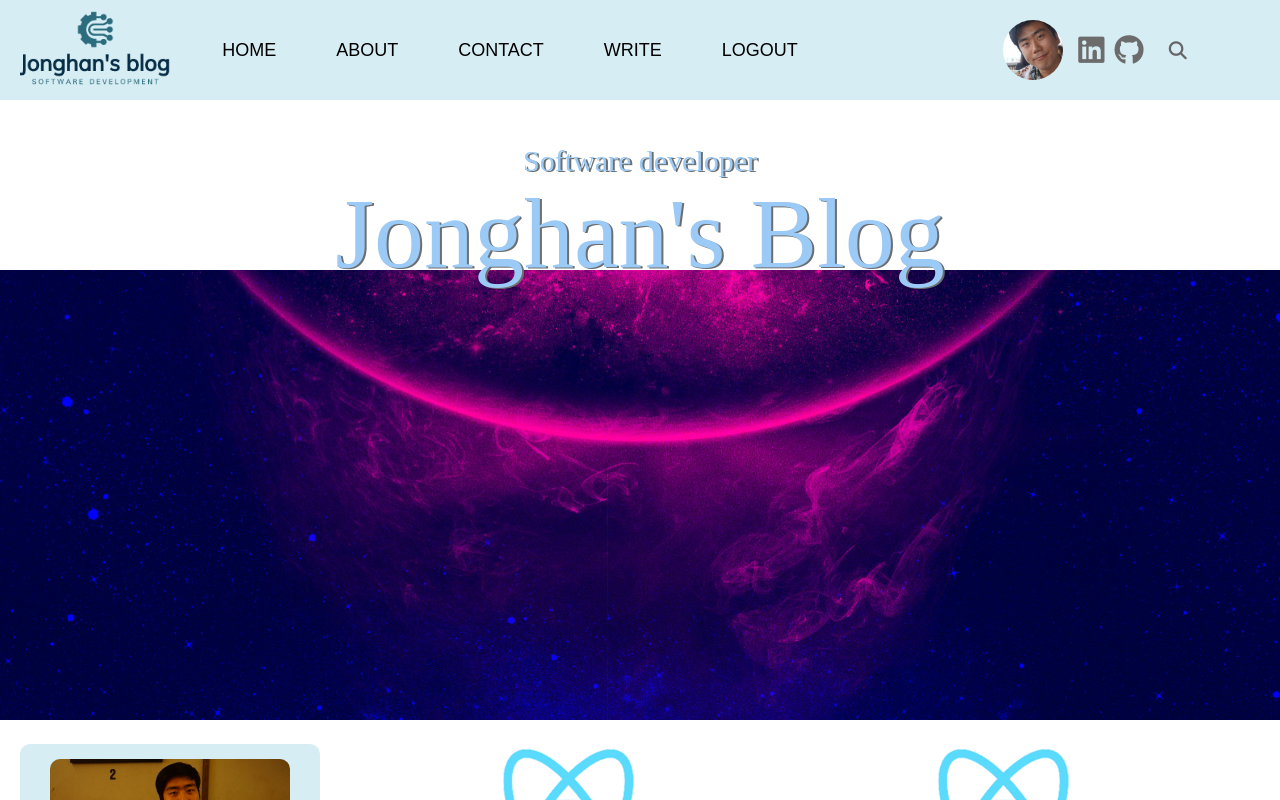
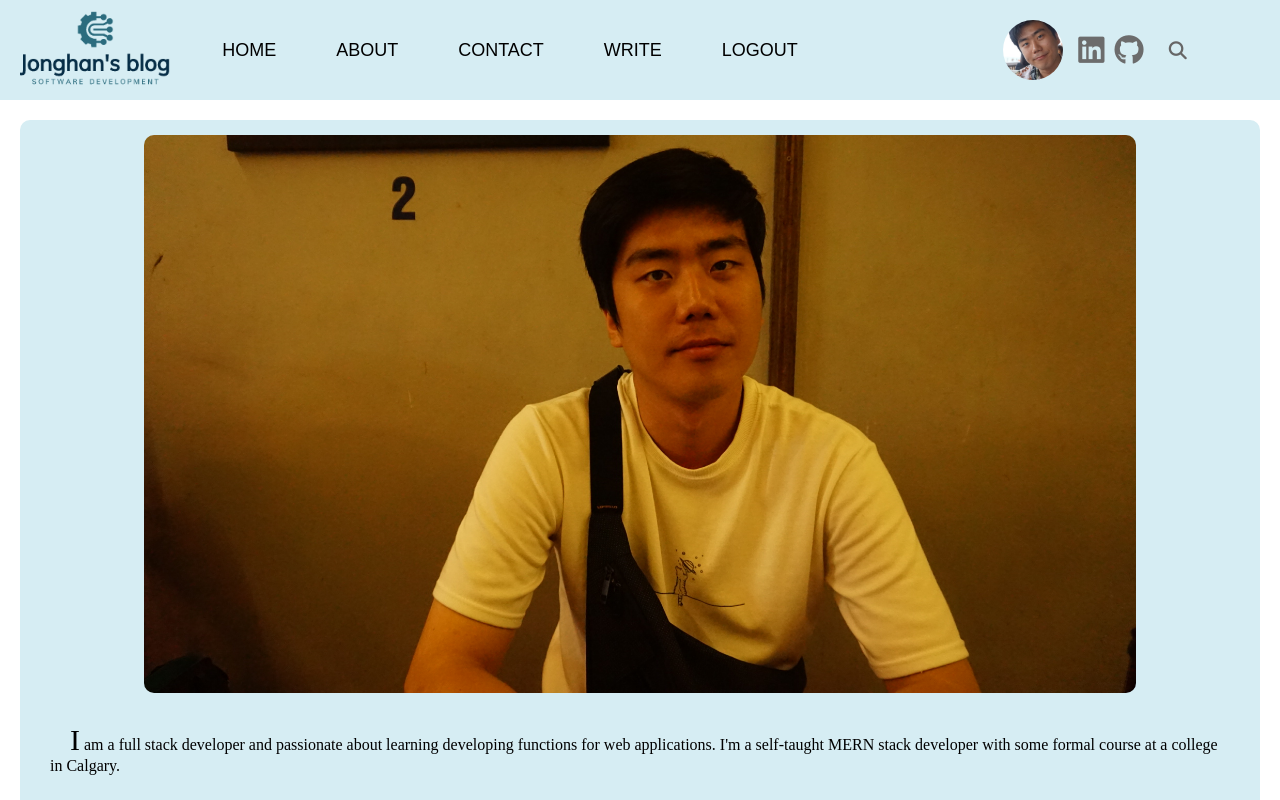
Before and after one commit to Jonghan-park/jonghan_blog, a React (Create React App) app in the folder client/: page / in a window 1280 px wide. Shown: the top 800 px of the page. Built offline with nearby package versions, Linux system fonts and the light colour scheme; a web font is replaced by a local one.

Commit message:
Create a single post

```diff
--- a/client/src/App.js
+++ b/client/src/App.js
@@ -1,11 +1,13 @@
 import Home from "./pages/home/Home";
-import Navbar from "./components/Navbar/Navbar";
+import Navbar from "./components/navbar/Navbar";
+import Single from "./pages/single/Single";
 
 function App() {
   return (
     <div className="App">
       <Navbar />
-      <Home />
+      {/* <Home /> */}
+      <Single />
     </div>
   );
 }
--- a/client/src/pages/home/Home.js
+++ b/client/src/pages/home/Home.js
@@ -1,7 +1,7 @@
 import React from "react";
-import Header from "../../components/Header/Header";
+import Header from "../../components/header/Header";
 import Posts from "../../components/posts/Posts";
-import Sidebar from "../../components/Sidebar/Sidebar";
+import Sidebar from "../../components/sidebar/Sidebar";
 import "./home.css";
 
 const Home = () => {
--- a/client/src/pages/single/Single.js
+++ b/client/src/pages/single/Single.js
@@ -1,8 +1,13 @@
 import React from "react";
+import Sidebar from "../../components/sidebar/Sidebar";
 import "./single.css";
 
 const Single = () => {
-  return <div>Single</div>;
+  return (
+    <div className="single">
+      <Sidebar />
+    </div>
+  );
 };
 
 export default Single;
```
Also changed, not shown: client/src/components/singlePost/SinglePost.js (added, +8 -0 lines), client/src/components/singlePost/singlePost.css (added).
